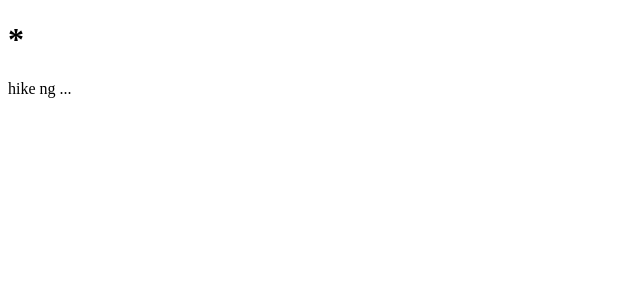
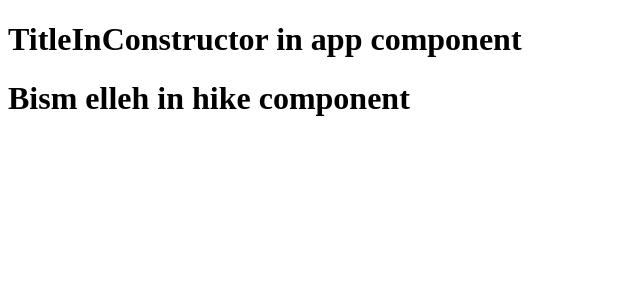
Before and after one commit to mgafsia/spAng, an Angular app in the folder spAng-web/src/main/spAng-web/: page / in a window 1280 px wide. Shown: the top 300 px of the page, without its empty margins (0-640 px from the left). Built offline with nearby package versions, Linux system fonts and the light colour scheme.

Commit message:
spang : Read variable from hike.

```diff
--- a/spAng-web/src/main/spAng-web/src/app/app.component.html
+++ b/spAng-web/src/main/spAng-web/src/app/app.component.html
@@ -1,4 +1,7 @@
 <h1>
-  {{title}}
-  {{hikeTitle}}
+  {{title}} in app component
 </h1>
+
+<h1>
+  {{_hikeListComponent.hikeListComponentTitle}} in hike component
+</h1>
--- a/spAng-web/src/main/spAng-web/src/app/app.component.ts
+++ b/spAng-web/src/main/spAng-web/src/app/app.component.ts
@@ -1,4 +1,5 @@
 import { Component } from '@angular/core';
+import {HikeListComponent} from "../hike/hike-list.compenent";
 
 @Component({
   selector: 'app-root',
@@ -6,5 +7,11 @@ import { Component } from '@angular/core';
   styleUrls: ['./app.component.css']
 })
 export class AppComponent {
-  title = '*';
+  title  : string;
+  private _hikeListComponent : HikeListComponent;
+
+  constructor() {
+    this.title = 'TitleInConstructor';
+    this._hikeListComponent = new HikeListComponent;
+  }
 }
--- a/spAng-web/src/main/spAng-web/src/app/app.module.ts
+++ b/spAng-web/src/main/spAng-web/src/app/app.module.ts
@@ -5,6 +5,7 @@ import { HttpModule } from '@angular/http';
 
 import { AppComponent } from './app.component';
 import { HikeModule } from "../hike/hike.module";
+import {HikeListComponent} from "../hike/hike-list.compenent";
 
 @NgModule({
   declarations: [
@@ -19,4 +20,7 @@ import { HikeModule } from "../hike/hike.module";
   providers: [],
   bootstrap: [AppComponent]
 })
-export class AppModule { }
+export class AppModule {
+   appModuleVar = 'just for test';
+
+}
--- a/spAng-web/src/main/spAng-web/src/hike/hike-list.compenent.ts
+++ b/spAng-web/src/main/spAng-web/src/hike/hike-list.compenent.ts
@@ -4,8 +4,7 @@ import {Component} from "@angular/core";
   selector: 'mga-hike-list',
   templateUrl: 'hike-list.component.html'
 })
+
 export class HikeListComponent {
-  //firstString : string;
-  //firstString = 'Bism elleh !';
-  hikeTitle = '*';
+  public hikeListComponentTitle : string = 'Bism elleh';
 }
--- a/spAng-web/src/main/spAng-web/src/hike/hike.module.ts
+++ b/spAng-web/src/main/spAng-web/src/hike/hike.module.ts
@@ -3,8 +3,8 @@ import {BrowserModule} from "@angular/platform-browser";
 import {HikeListComponent} from "./hike-list.compenent";
 
 @NgModule({
+  imports : [BrowserModule],
   declarations : [HikeListComponent],
-  imports : [BrowserModule],
 })
 export class HikeModule {
 }
--- a/spAng-web/src/main/spAng-web/src/index.html
+++ b/spAng-web/src/main/spAng-web/src/index.html
@@ -10,6 +10,5 @@
 </head>
 <body>
   <app-root>Loading before app module ...</app-root>
-  <mga-hike-list> hike ng ... </mga-hike-list>
 </body>
 </html>
```
